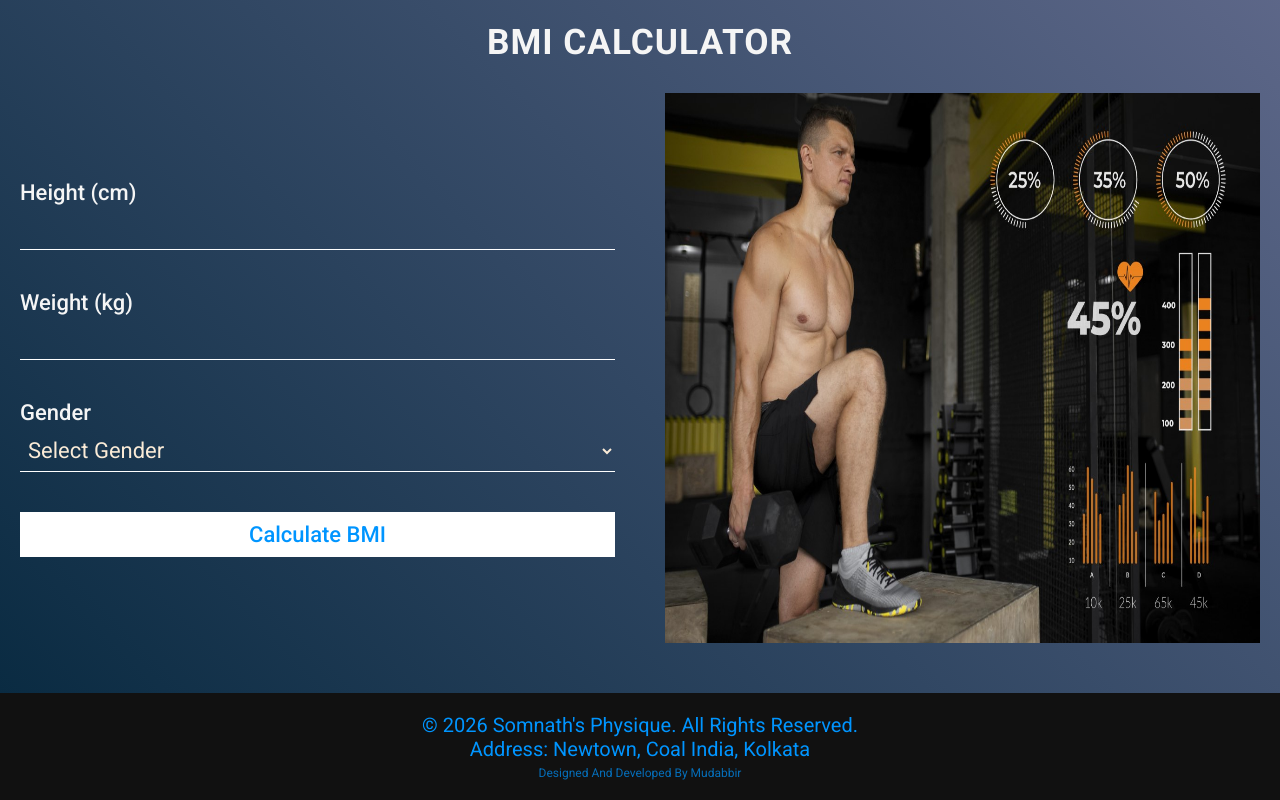
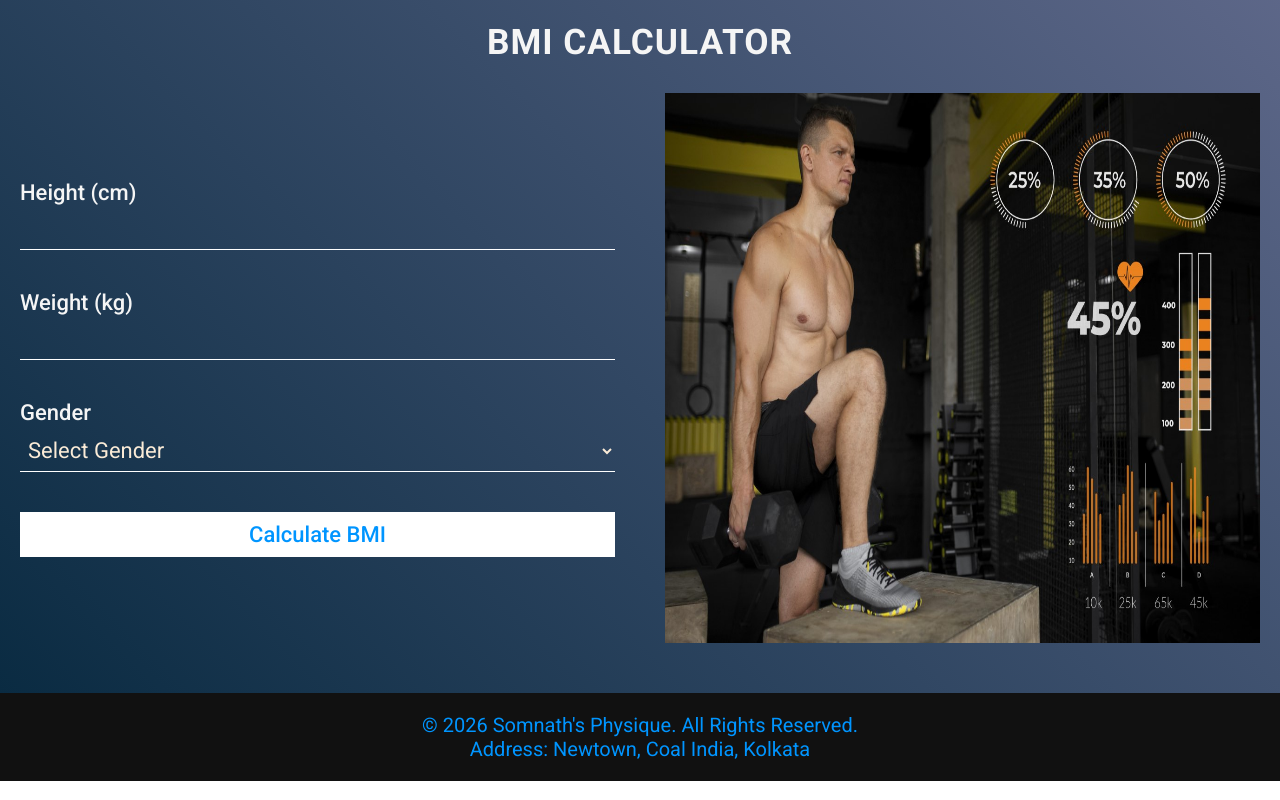
Before and after one commit to Somnath21-hub/SOMNATH-DREAM-PHYSIQUE, a React (Vite) app in the folder frontend/: page / in a window 1280 px wide. Shown: the part 5206-6006 px from the top of the page. Built offline with nearby package versions, Linux system fonts and the light colour scheme; no server answers.

Commit message:
Remove Designed and Developed attribution from footer

```diff
--- a/frontend/src/components/Footer.jsx
+++ b/frontend/src/components/Footer.jsx
@@ -5,9 +5,6 @@ const Footer = () => {
     <footer>
       <p>© {new Date().getFullYear()} Somnath's Physique. All Rights Reserved.</p>
       <p>Address: Newtown, Coal India, Kolkata</p>
-      <p style={{ fontSize: "12px", marginTop: "5px", opacity: 0.7 }}>
-        Designed And Developed By Mudabbir
-      </p>
     </footer>
   );
 }
```
